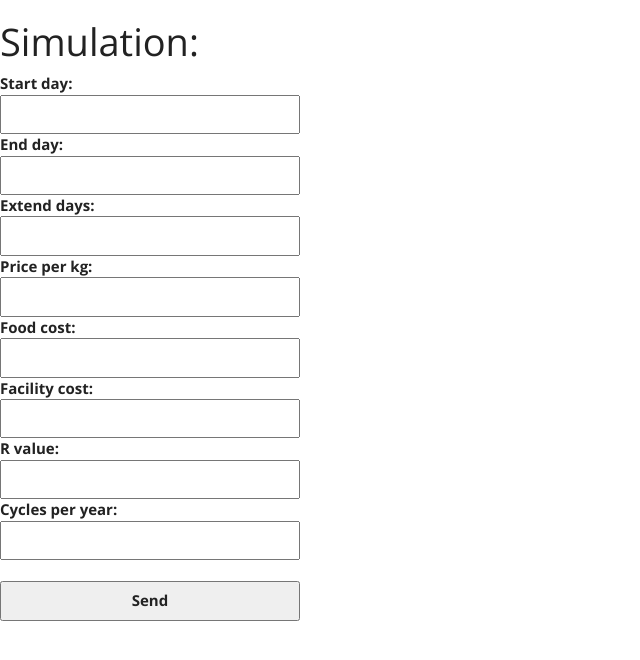
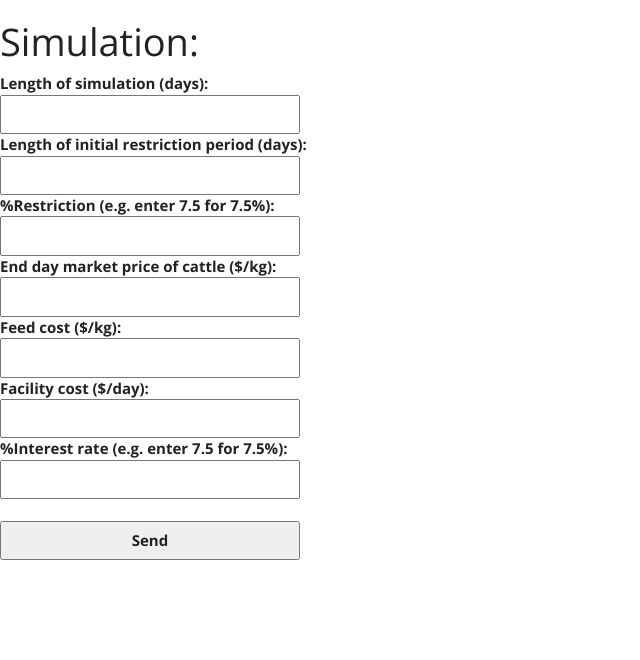
Before and after one commit to erazfar/OptimalFeeding, a Python web app: template templates/index.html in a window 1280 px wide. Shown: the top 660 px of the page, without its empty margins (0-640 px from the left). Run offline with Jinja, Linux system fonts and the light colour scheme; the template is opened without the code that fills it, so the values that code supplies are empty.

Commit message:
Changed input labels.

```diff
--- a/templates/index.html
+++ b/templates/index.html
@@ -5,22 +5,20 @@
     <h2>Simulation:</h2>
     <d1>
     <form action="{{url_for('index_post')}}" method="POST">
-    	<dt>Start day:
-        <dt><input type="text" name="Start day">
-        <dt>End day:
-        <dt><input type="text" name="End day">
-       	<dt>Extend days:
-        <dt><input type="text" name="Extend days">
-       	<dt>Price per kg:
-        <dt><input type="text" name="Price per kg">
-        <dt>Food cost:
-        <dt><input type="text" name="Food cost">
-        <dt>Facility cost:
-        <dt><input type="text" name="Facility cost">
-        <dt>R value:
-        <dt><input type="text" name="R value">
-        <dt>Cycles per year:
-        <dt><input type="text" name="Cycles per year"><br><br>
+    	<dt>Length of simulation (days):
+        <dt><input type="text" name="sim_len">
+        <dt>Length of initial restriction period (days):
+        <dt><input type="text" name="restr_len">
+        <dt>%Restriction (e.g. enter 7.5 for 7.5%):
+        <dt><input type="text" name="restr">
+       	<dt>End day market price of cattle ($/kg):
+        <dt><input type="text" name="market_price">
+        <dt>Feed cost ($/kg):
+        <dt><input type="text" name="feed_cost">
+        <dt>Facility cost ($/day):
+        <dt><input type="text" name="fac_cost">
+        <dt>%Interest rate (e.g. enter 7.5 for 7.5%):
+        <dt><input type="text" name="int_rate"><br><br>
         <input type="submit" name="my-form" value="Send">
     </form>
 	</d1>
```
